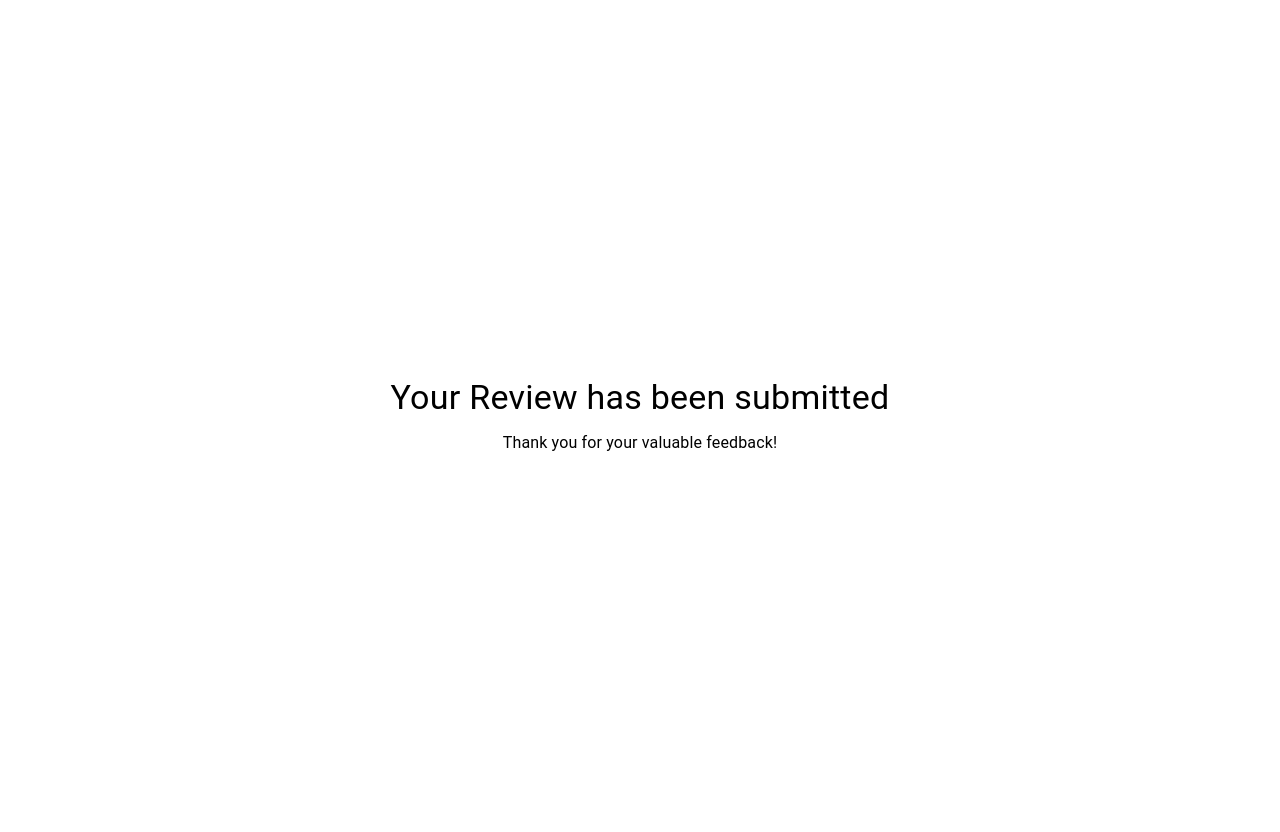
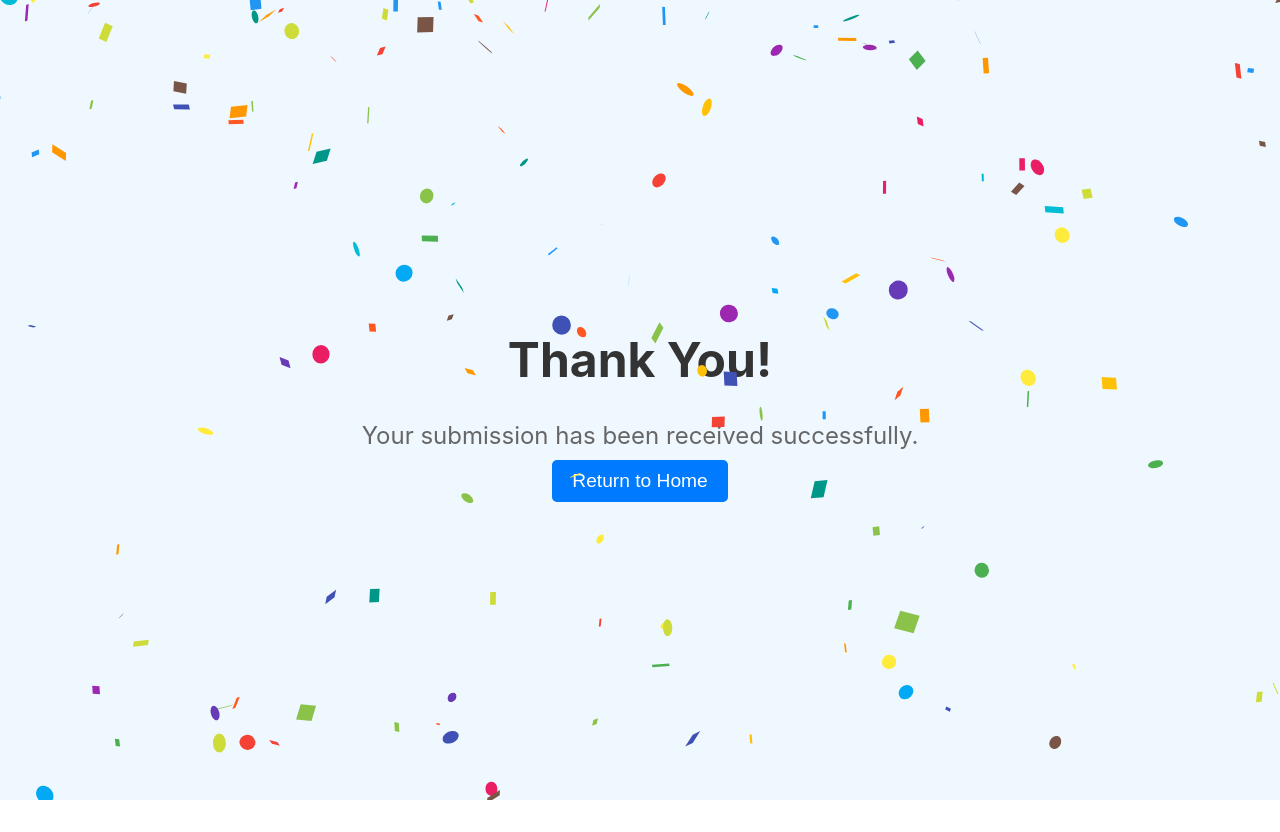
Before and after one commit to SoftcraftSolution/my-app, a React (Create React App) app: page /review-submitted in a window 1280 px wide. After the commit the page ends 800 px from the top, so only its background shows below. Built offline with nearby package versions, Linux system fonts and the light colour scheme.

Commit message:
validation

```diff
--- a/package.json
+++ b/package.json
@@ -17,10 +17,14 @@
     "install": "^0.13.0",
     "npm": "^10.8.2",
     "react": "^18.3.1",
+    "react-canvas-confetti": "^2.0.7",
+    "react-confetti": "^6.1.0",
     "react-dom": "^18.3.1",
+    "react-fireworks": "^1.0.4",
     "react-icons": "^5.2.1",
     "react-router-dom": "^6.24.1",
     "react-scripts": "5.0.1",
+    "react-tsparticles": "^2.12.2",
     "styled-components": "^6.1.11",
     "web-vitals": "^2.1.4"
   },
--- a/src/App.js
+++ b/src/App.js
@@ -5,6 +5,7 @@ import StoreReview from './components/StoreReview'; // Adjust the import path as
 import ReviewUI from './components/Review';
 import ReviewSubmittedPage from './components/Less';
 import Demo from './components/demo';
+import ThankYouPage from './components/Less';
 
 // import { BrowserRouter as Router, Routes,useNavigate, Route, useParams,useLocation } from 'react-router-dom';
 
@@ -20,7 +21,7 @@ function App() {
       <Routes>
       <Route path="/" element={<StoreReview />} />
         <Route path="/review" element={<ReviewUI/>} />
-        <Route path="/review-submitted" element={<ReviewSubmittedPage/>} />
+        <Route path="/review-submitted" element={<ThankYouPage/>} />
         <Route path="/not-found" element={<Demo/>} />
 
         {/* Add more routes as needed */}
--- /dev/null
+++ b/src/components/Less.css
@@ -0,0 +1,43 @@
+
+.thank-you-page {
+  display: flex;
+  flex-direction: column;
+  align-items: center;
+  justify-content: center;
+  height: 100vh;
+  background-color: #f0f8ff;
+  position: relative;
+  overflow: hidden;
+}
+
+.thank-you-content {
+  text-align: center;
+  position: relative;
+  z-index: 1;
+}
+
+.thank-you-page h1 {
+  font-size: 3em;
+  color: #333;
+}
+
+.thank-you-page p {
+  font-size: 1.5em;
+  color: #666;
+  margin: 10px 0;
+}
+
+.home-button {
+  padding: 10px 20px;
+  font-size: 1.2em;
+  color: white;
+  background-color: #007bff;
+  border: none;
+  border-radius: 5px;
+  cursor: pointer;
+  transition: background-color 0.3s ease;
+}
+
+.home-button:hover {
+  background-color: #0056b3;
+}
--- a/src/components/Less.js
+++ b/src/components/Less.js
@@ -1,29 +1,27 @@
+// src/pages/ThankYouPage.js
 import React from 'react';
-import { Box, Typography } from '@mui/material';
-import { styled } from '@mui/system';
+import './Less.css';
+import Confetti from 'react-confetti';
 
-const StyledContainer = styled(Box)({
-  maxWidth: '100%',
-  minHeight: '100vh',
-  display: 'flex',
-  flexDirection: 'column',
-  justifyContent: 'center',
-  alignItems: 'center',
-  padding: '16px',
-  textAlign: 'center',
-});
+const ThankYouPage = () => {
+  const handleHomeClick = () => {
+    // Navigate to home or any other page
+    window.location.href = `/?id=${sessionStorage.getItem("id")}`; // Replace with your desired route
+  };
 
-const ReviewSubmittedPage = () => {
   return (
-    <StyledContainer>
-      <Typography variant="h4" gutterBottom>
-        Your Review has been submitted
-      </Typography>
-      <Typography variant="body1">
-        Thank you for your valuable feedback!
-      </Typography>
-    </StyledContainer>
+    <div className="thank-you-page">
+        <Confetti />
+      <div className="thank-you-content">
+
+        <h1>Thank You!</h1>
+        <p>Your submission has been received successfully.</p>
+        <button className="home-button" onClick={handleHomeClick}>
+          Return to Home
+        </button>
+      </div>
+    </div>
   );
 };
 
-export default ReviewSubmittedPage;
+export default ThankYouPage;
--- a/src/components/Review.js
+++ b/src/components/Review.js
@@ -84,10 +84,14 @@ const ReviewUI = () => {
   const [images, setImages] = useState([]); // State for selected images
   const [imagePreviews, setImagePreviews] = useState([]); // State for image previews
   const [showSuccessMessage, setShowSuccessMessage] = useState(false);
+  const [showErrorMessage, setShowErrorMessage] = useState(false); // St
   const navigate = useNavigate(); // Access the navigate function from react-router-dom
 
   const handleRatingChange = (event, newValue) => {
     setRating(newValue);
+    if (newValue > 0) {
+      setShowErrorMessage(false); // Hide error message if a rating is selected
+    }
   };
 
   const handleCommentChange = (event) => {
@@ -113,7 +117,13 @@ const ReviewUI = () => {
   };
 
   const handleSubmit = async () => {
+
+    if (rating === 0) {
+      setShowErrorMessage(true); // Show error message if no rating is selected
+      return;
+    }
     // Example submission logic, adjust as needed
+
     if (rating >= 3) {
       window.location.href = 'https://www.google.com/search?gs_ssp=eJzj4tVP1zc0rDQxzCrKMMkyYLRSNagwTko1T7RMNk8CAjMjgxQrgwpTQxNLAwtLizTjFKNEo8Q0L-Hi_LSS5KLEtBKF4vyc0pLM_LxiADiqF3A&q=softcraft+solutions&oq=soft&gs_lcrp=EgZjaHJvbWUqFQgDEC4YJxivARjHARiABBiKBRiOBTIGCAAQRRg8MgYIARBFGDwyBggCEEUYPDIVCAMQLhgnGK8BGMcBGIAEGIoFGI4FMgYIBBBFGDkyDQgFEAAYgwEYsQMYgAQyEwgGEC4YgwEYxwEYsQMY0QMYgAQyBggHEEUYPNIBCDI0ODFqMGo3qAIAsAIA&sourceid=chrome&ie=UTF-8#lrd=0x3be7a9c7bbbb620d:0x51490898f3d2a2af,3,,,,&wptab=si:ACC90nwjPmqJHrCEt6ewASzksVFQDX8zco_7MgBaIawvaF4-7lzfQ5f3eSADC5iZ-gbsqeOt28b6hstUu5vuZMKn1C4KLa83977NPr6BBCQqLyA0h7_tvBblmq-PQ0SQWOVA2J9mTJ7meLejRGhlcK-lwOMDm2Nflw%3D%3D';
       return;
@@ -183,6 +193,9 @@ const name=sessionStorage.getItem("name");
             },
           }}
         />
+          {showErrorMessage && (
+          <Typography sx={{ color: 'red', marginTop: '8px' }}>Please provide a star rating.</Typography>
+        )}
       </Box>
       <TextField
         id="comment"
--- a/src/components/StoreReview.js
+++ b/src/components/StoreReview.js
@@ -29,7 +29,7 @@ const StoreReview = () => {
     try {
       const response = await axios.get(`https://ambulance-booking-backend.vercel.app/user/get-data-by-id?id=${storedValue}`);
       console.log(response.data);
-      sessionStorage.setItem("name", response.data.data.businessName);
+      sessionStorage.setItem("storeName", response.data.data.businessName);
       sessionStorage.setItem("address", response.data.data.address);
       console.log("object stored successfully");
       setStoreDetails(response.data);
@@ -50,7 +50,7 @@ const StoreReview = () => {
     navigate('/review');
   };
 
-  const storedName = sessionStorage.getItem("name");
+  const storedName = sessionStorage.getItem("storeName");
   const storedAddress = sessionStorage.getItem("address");
 
   if (sessionStorage.getItem("id") === "null") {
```
Also changed, not shown: 1 other file (tests, documents, lock files or other folders).
